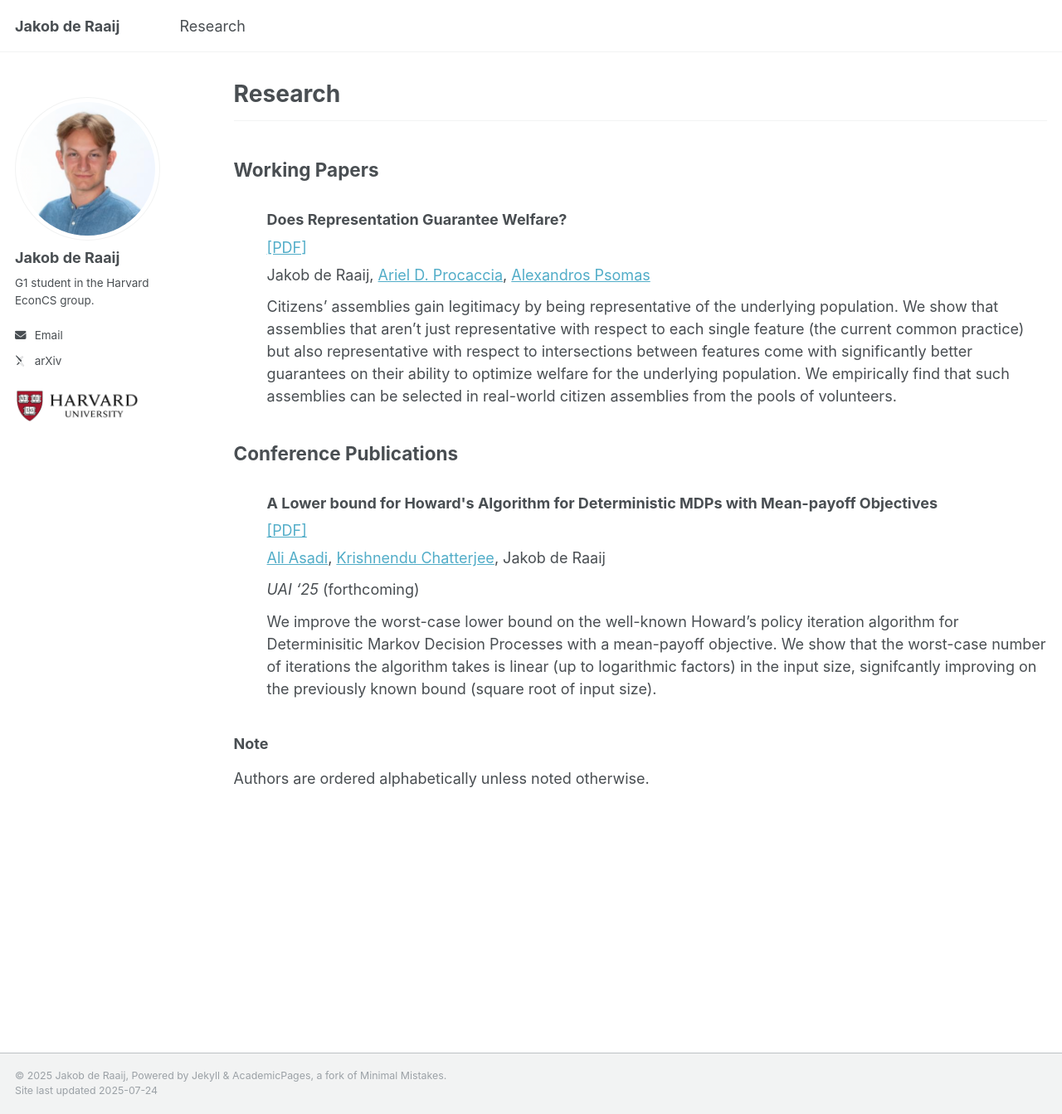
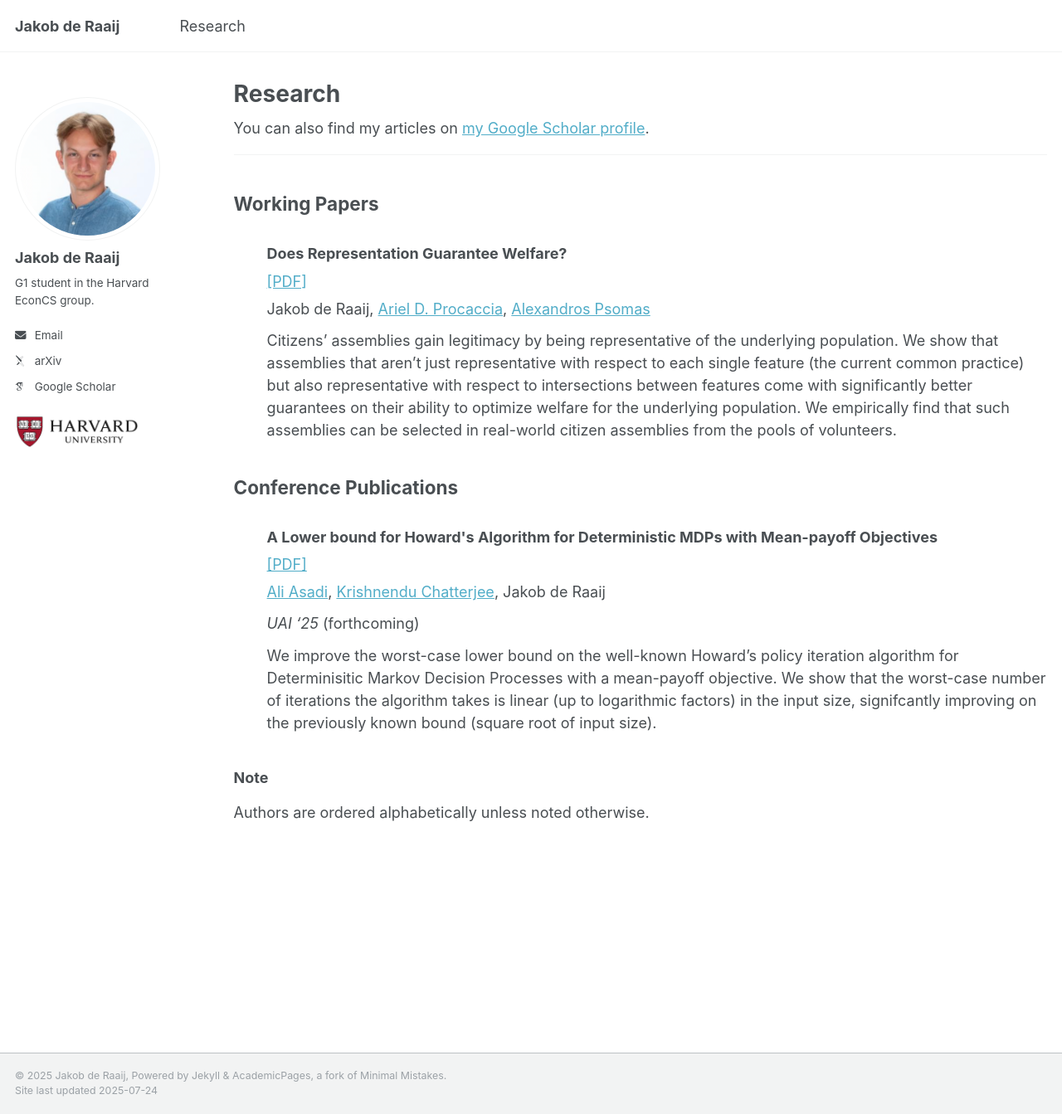
Before and after one commit to jakobderaaij/jakobderaaij.github.io, a Jekyll site: the page built from _pages/publications.md, in a window 1280 px wide and 1343 px high. Shown: the whole window at 83% size. Built offline with Jekyll 4.4.1, drawn with Linux system fonts in a browser that asks for light colours; some web fonts are replaced; part of the change alters nothing that is shown.

Commit message:
google scholar

```diff
--- a/_config.yml
+++ b/_config.yml
@@ -34,7 +34,7 @@ author:
   # Academic websites
   academia         : # URL
   arxiv            : 'http://arxiv.org/a/deraaij_j_1'
-  googlescholar    :
+  googlescholar    : 'https://scholar.google.com/citations?hl=de&user=fApVS3EAAAAJ'
   impactstory      : # URL
   orcid            :
   semantic         : # URL
```
Also changed, not shown: 1 other file.
